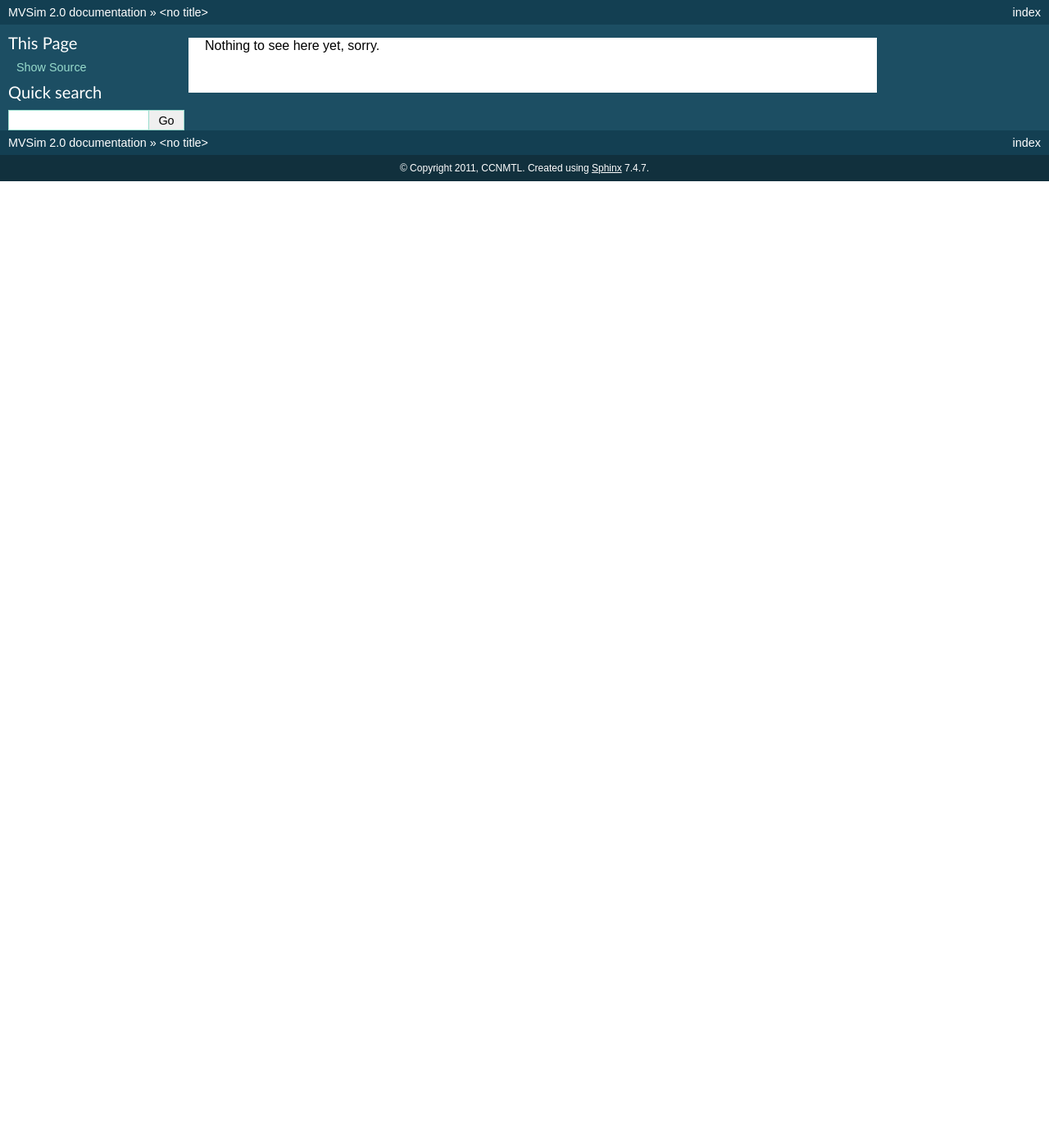
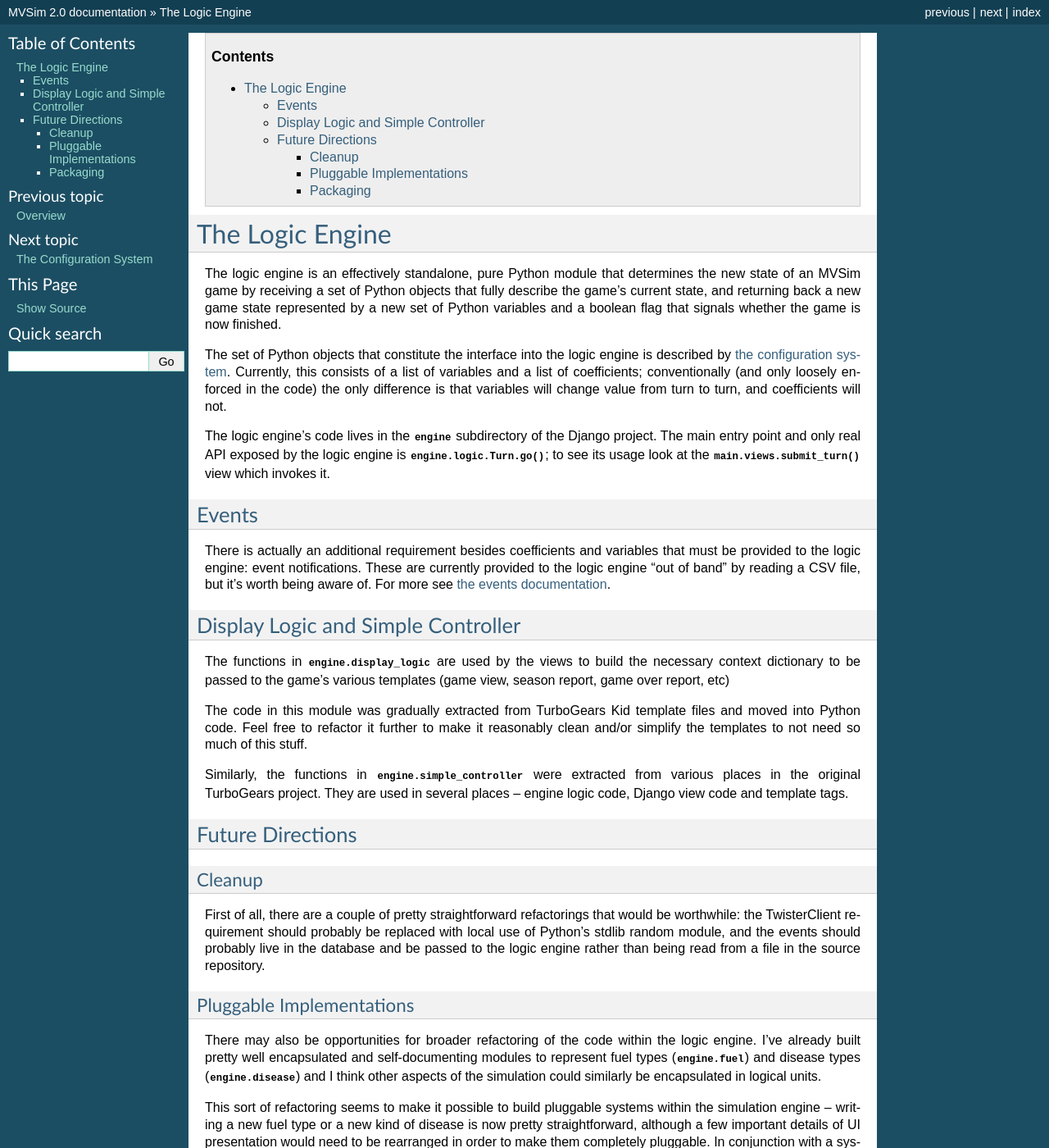
Before and after one commit to ccnmtl/mvsim, a Sphinx documentation site: the page built from docs/logic-engine.txt, in a window 1280 px wide and 1400 px high. Shown: the whole window at 82% size. Built offline with Sphinx 7.4.7, drawn with Linux system fonts in a browser that asks for light colours; some of the changed text lies outside the part shown.

Commit message:
logic engine writeup

```diff
--- a/docs/conf.py
+++ b/docs/conf.py
@@ -25,7 +25,7 @@ import sys, os
 
 # Add any Sphinx extension module names here, as strings. They can be extensions
 # coming with Sphinx (named 'sphinx.ext.*') or your custom ones.
-extensions = []
+extensions = ['sphinx.ext.viewcode', 'sphinx.ext.autodoc']
 
 # Add any paths that contain templates here, relative to this directory.
 templates_path = ['_templates']
--- a/docs/index.txt
+++ b/docs/index.txt
@@ -12,6 +12,7 @@ Contents:
    :maxdepth: 2
 
    overview
+   logic-engine
    configuration
 
 Indices and tables
--- a/docs/logic-engine.txt
+++ b/docs/logic-engine.txt
@@ -1 +1,105 @@
-Nothing to see here yet, sorry.
+.. contents::
+
+The Logic Engine
+================
+
+The logic engine is an effectively standalone, pure Python module that
+determines the new state of an MVSim game by receiving a set of Python
+objects that fully describe the game's current state, and returning
+back a new game state represented by a new set of Python variables and
+a boolean flag that signals whether the game is now finished.
+
+The set of Python objects that constitute the interface into the logic
+engine is described by :doc:`the configuration system
+<configuration>`. Currently, this consists of a list of variables
+and a list of coefficients; conventionally (and only loosely enforced
+in the code) the only difference is that variables will change value
+from turn to turn, and coefficients will not.
+
+The logic engine's code lives in the :mod:`engine` subdirectory of the
+Django project. The main entry point and only real API exposed by the
+logic engine is :meth:`engine.logic.Turn.go`; to see its usage look at
+the :func:`main.views.submit_turn` view which invokes it.
+
+Events
+------
+
+There is actually an additional requirement besides coefficients and
+variables that must be provided to the logic engine: event
+notifications. These are currently provided to the logic engine "out
+of band" by reading a CSV file, but it's worth being aware of.  For
+more see :doc:`the events documentation<events>`.
+
+Display Logic and Simple Controller
+-----------------------------------
+
+The functions in :mod:`engine.display_logic` are used by the views to
+build the necessary context dictionary to be passed to the game's
+various templates (game view, season report, game over report, etc)
+
+The code in this module was gradually extracted from TurboGears Kid
+template files and moved into Python code. Feel free to refactor it
+further to make it reasonably clean and/or simplify the templates to
+not need so much of this stuff.
+
+Similarly, the functions in :mod:`engine.simple_controller` were
+extracted from various places in the original TurboGears project.
+They are used in several places -- engine logic code, Django view code
+and template tags.
+
+Future Directions
+-----------------
+
+Cleanup
+~~~~~~~
+
+First of all, there are a couple of pretty straightforward
+refactorings that would be worthwhile: the TwisterClient requirement
+should probably be replaced with local use of Python's stdlib random
+module, and the events should probably live in the database and be
+passed to the logic engine rather than being read from a file in the
+source repository.
+
+Pluggable Implementations
+~~~~~~~~~~~~~~~~~~~~~~~~~
+
+There may also be opportunities for broader refactoring of the code
+within the logic engine.  I've already built pretty well encapsulated
+and self-documenting modules to represent fuel types
+(:mod:`engine.fuel`) and disease types (:mod:`engine.disease`) and I
+think other aspects of the simulation could similarly be encapsulated
+in logical units.
+
+This sort of refactoring seems to make it possible to build pluggable
+systems within the simulation engine -- writing a new fuel type or a
+new kind of disease is now pretty straightforward, although a few
+important details of UI presentation would need to be rearranged in
+order to make them completely pluggable. In conjunction with a system
+of multiple parallel :doc:`configuration schemas <configuration>`
+(since the absence or presence of each type of disease or fuel impacts
+the set of required variables, coefficients, and events) this could be
+used to let faculty turn on and off individual diseases or fuel
+sources; or even to let faculty or students define their own diseases
+or fuel sources and plug them into the system. I'm really interested
+in pursuing this direction, and also in further refactoring the logic
+engine to find other domains that could undergo this treatment
+(village improvements and crop types come to mind)
+
+Packaging
+~~~~~~~~~
+
+Related to the above point, I think it would make sense to actually
+remove the logic engine module from the Django project; move its
+required configuration data to live in that module; and ship the pair
+as an independent Python package with, effectively, no dependencies
+and no user interface.  The Django project would then be
+(approximately) a simulation platform with pluggable logic
+implementations. Especially if users of the system were implementing
+custom instances of common types (fuel, food, disease etc) this
+decoupled packaging structure could make code-sharing easy and really
+interesting.
+
+It would also theoretically allow for other consumers of the logic
+engine besides the Django platform, and *entirely* different logic
+engines within the same Django platform, but those outcomes both seem
+pretty far off and of no clear value.
```
Also changed, not shown: docs/overview.txt (+5 -2 lines).
